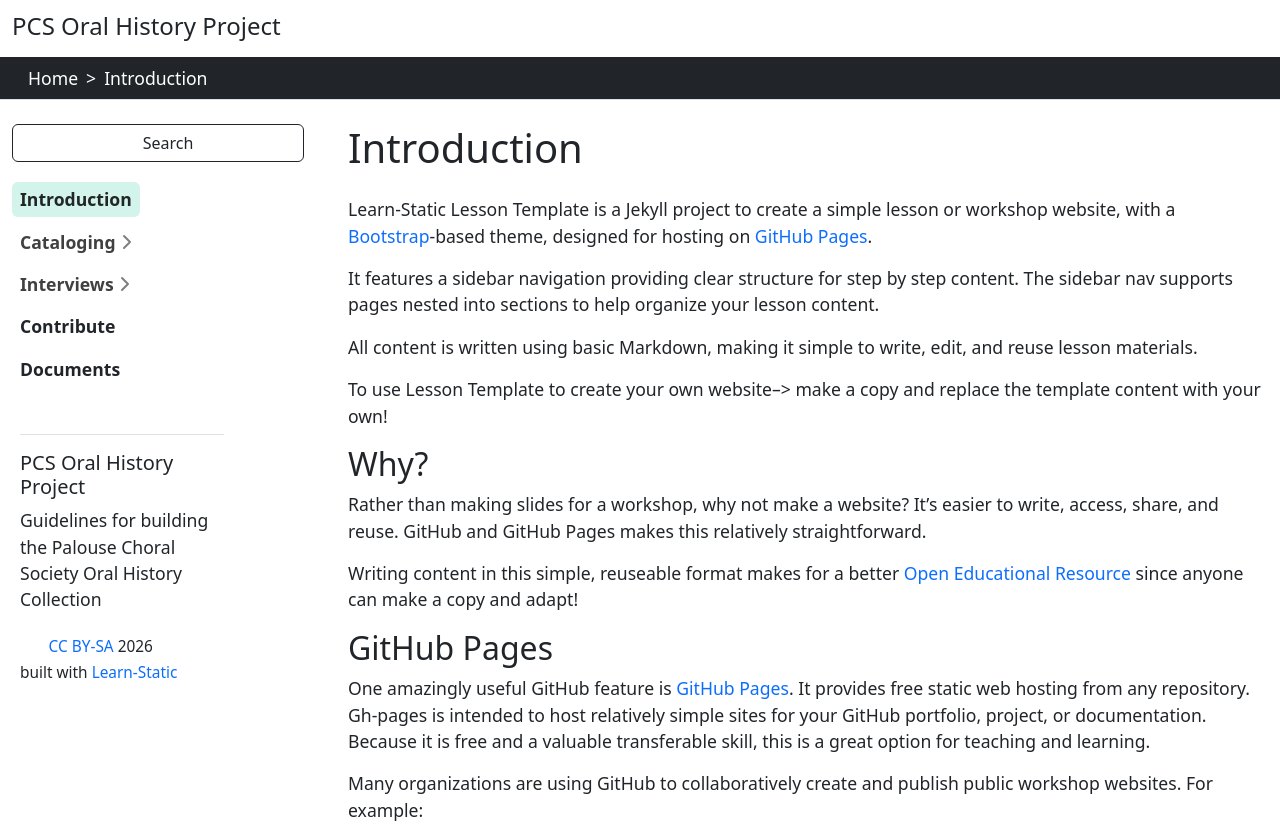
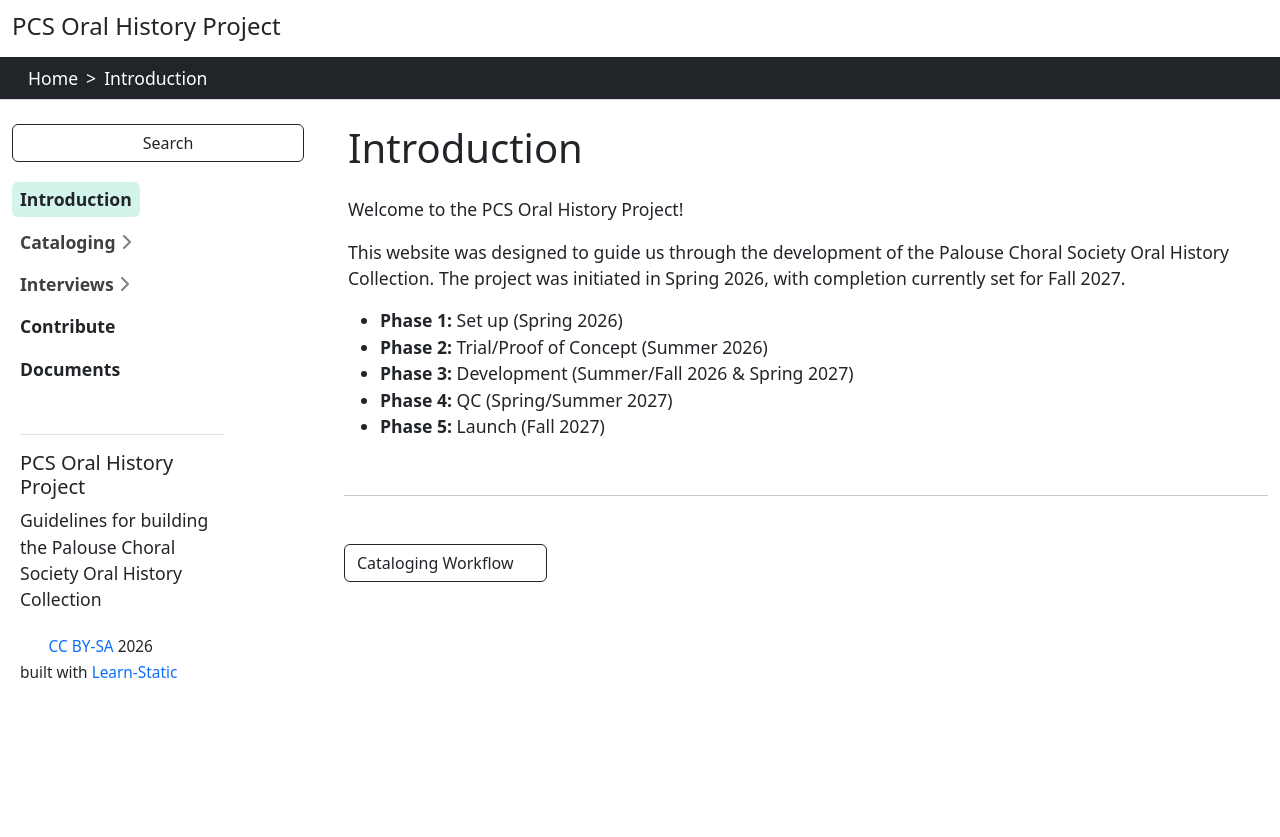
Before and after one commit to llove28/pcs-project, a Jekyll site: the page built from content/intro.md, in a window 1280 px wide and 900 px high, scrolled down 541 px, cut to the strip 63-900 px from the top of the window. Built offline with Jekyll 4.4.1, drawn with Linux system fonts in a browser that asks for light colours; some of the changed text lies outside the part shown.

Commit message:
Revise introduction for PCS Oral History Project

```diff
--- a/content/intro.md
+++ b/content/intro.md
@@ -3,39 +3,12 @@ nav_order: 1
 title: Introduction
 ---
 
-Learn-Static Lesson Template is a Jekyll project to create a simple lesson or workshop website, with a [Bootstrap](https://getbootstrap.com/)-based theme, designed for hosting on [GitHub Pages](https://pages.github.com/).
+Welcome to the PCS Oral History Project!
 
-It features a sidebar navigation providing clear structure for step by step content.
-The sidebar nav supports pages nested into sections to help organize your lesson content.
+This website was designed to guide us through the development of the Palouse Choral Society Oral History Collection. The project was initiated in Spring 2026, with completion currently set for Fall 2027.
 
-All content is written using basic Markdown, making it simple to write, edit, and reuse lesson materials.
-
-To use Lesson Template to create your own website--> make a copy and replace the template content with your own!
-
-## Why?
-
-Rather than making slides for a workshop, why not make a website?
-It's easier to write, access, share, and reuse.
-GitHub and GitHub Pages makes this relatively straightforward.
-
-Writing content in this simple, reuseable format makes for a better [Open Educational Resource](https://en.wikipedia.org/wiki/Open_educational_resources) since anyone can make a copy and adapt!
-
-## GitHub Pages
-
-One amazingly useful GitHub feature is [GitHub Pages](https://guides.github.com/features/pages/).
-It provides free static web hosting from any repository.
-Gh-pages is intended to host relatively simple sites for your GitHub portfolio, project, or documentation.
-Because it is free and a valuable transferable skill, this is a great option for teaching and learning.
-
-Many organizations are using GitHub to collaboratively create and publish public workshop websites.
-For example:
-
-- [Programming Historian](http://programminghistorian.org/)
-- [Software Carpentry](https://software-carpentry.org/), [Data Carpentry](http://www.datacarpentry.org/), [Library Carpentry](https://librarycarpentry.org/)
-- this site!
-
-{% capture text %}Note:
-There are *soft* limits and guidelines for gh-pages usage: sites should be < 1GB, use < 100GB bandwidth per month, and make < 10 builds per hour.
-If your site exceeds these quotas, GitHub will send you a notice asking you to modify the repository.
-All content must follow the [community guidelines](https://help.github.com/articles/github-community-guidelines/), e.g. no violence, obscene sex, or illegal stuff.{% endcapture %}
-{% include alert.html text=text color=secondary %}
+- **Phase 1:** Set up (Spring 2026)
+- **Phase 2:** Trial/Proof of Concept (Summer 2026)
+- **Phase 3:** Development (Summer/Fall 2026 & Spring 2027)
+- **Phase 4:** QC (Spring/Summer 2027)
+- **Phase 5:** Launch (Fall 2027)
```
